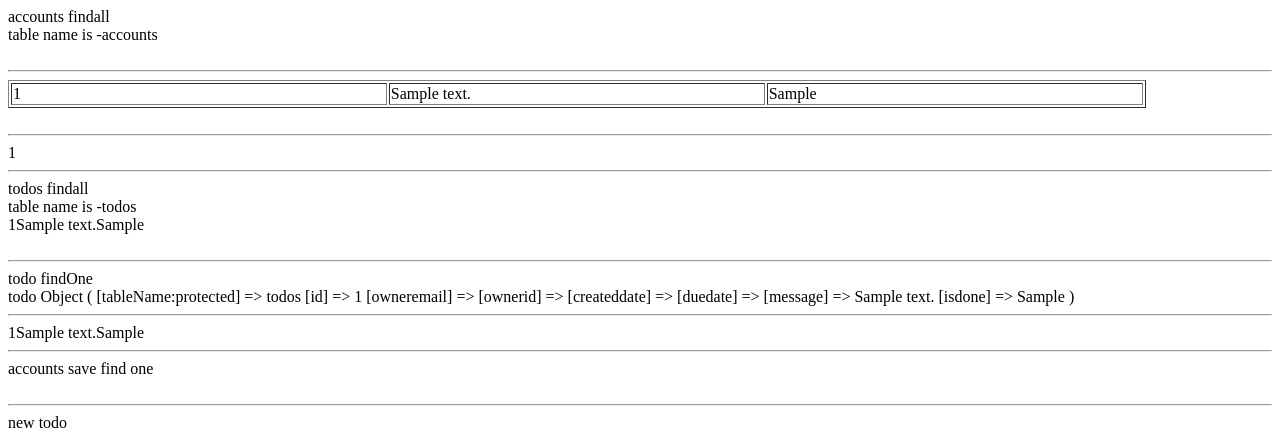
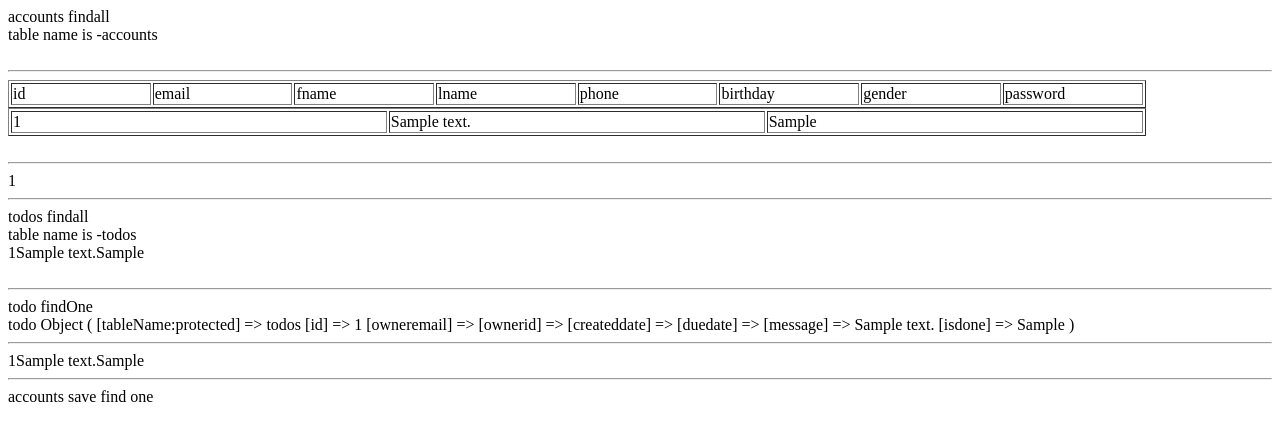
Before and after one commit to np549/Activerecord, a PHP site: page / in a window 1280 px wide. Shown: the top 430 px of the page. Run offline with PHP 8.4, Linux system fonts and the light colour scheme; tables that the repository leaves empty or names only in its code hold one stand-in row (values such as "Sample post").

Commit message:
headeradded

```diff
--- a/index.php
+++ b/index.php
@@ -101,6 +101,7 @@ class model {
     public function delete() {
         echo 'I just deleted record' . $this->id;
     }
+
 }
 class account extends model {
 }
@@ -119,6 +120,7 @@ class todo extends model {
     }
 }
 // this would be the method to put in the index page for accounts
+
 echo "accounts findall";
 echo "<br>";
 $records = accounts::findAll();
@@ -135,17 +137,32 @@ echo "<br><hr>";*/
 $i = 0; /* for illustrative purposes only */
 
 $table_str='';
+$table_str.="<table style='table-layout:fixed;width:90%' border='1' >";
+/*$table_str.="<tr>\n";
+$table_str.= "Accounts Findall";
+$table_str.="</tr>";
+$table_str.="<tr>\n";*/
+$table_str.= "<td style=\"word-wrap: break-word\">id</td>";
+$table_str.= "<td style=\"word-wrap: break-word\">email</td>";
+$table_str.= "<td style=\"word-wrap: break-word\">fname</td>";
+$table_str.= "<td style=\"word-wrap: break-word\">lname</td>";
+$table_str.= "<td style=\"word-wrap: break-word\">phone</td>";
+$table_str.= "<td style=\"word-wrap: break-word\">birthday</td>";
+$table_str.= "<td style=\"word-wrap: break-word\">gender</td>";
+$table_str.= "<td style=\"word-wrap: break-word\">password</td>";
+$table_str .= "</tr>";
 
 foreach ($records as $v) {
 
 	$table_str.= "<table style='table-layout:fixed;width:90%' border='1' >";
 	$rec= $records[$i];
 	$table_str .= "<tr>";
+	//echo "$i";
 	foreach ($rec as $r)
 	{
+	//$k= key($rec);
 
 	$table_str .= "<td style=\"word-wrap: break-word\">$r</td>";
-
 	};
 
     $i++;
@@ -155,6 +172,7 @@ foreach ($records as $v) {
 echo "<br><hr>";
 print_r($table_str);
 echo "<br><hr>";
+
 
 
 $result = count($records);
```
